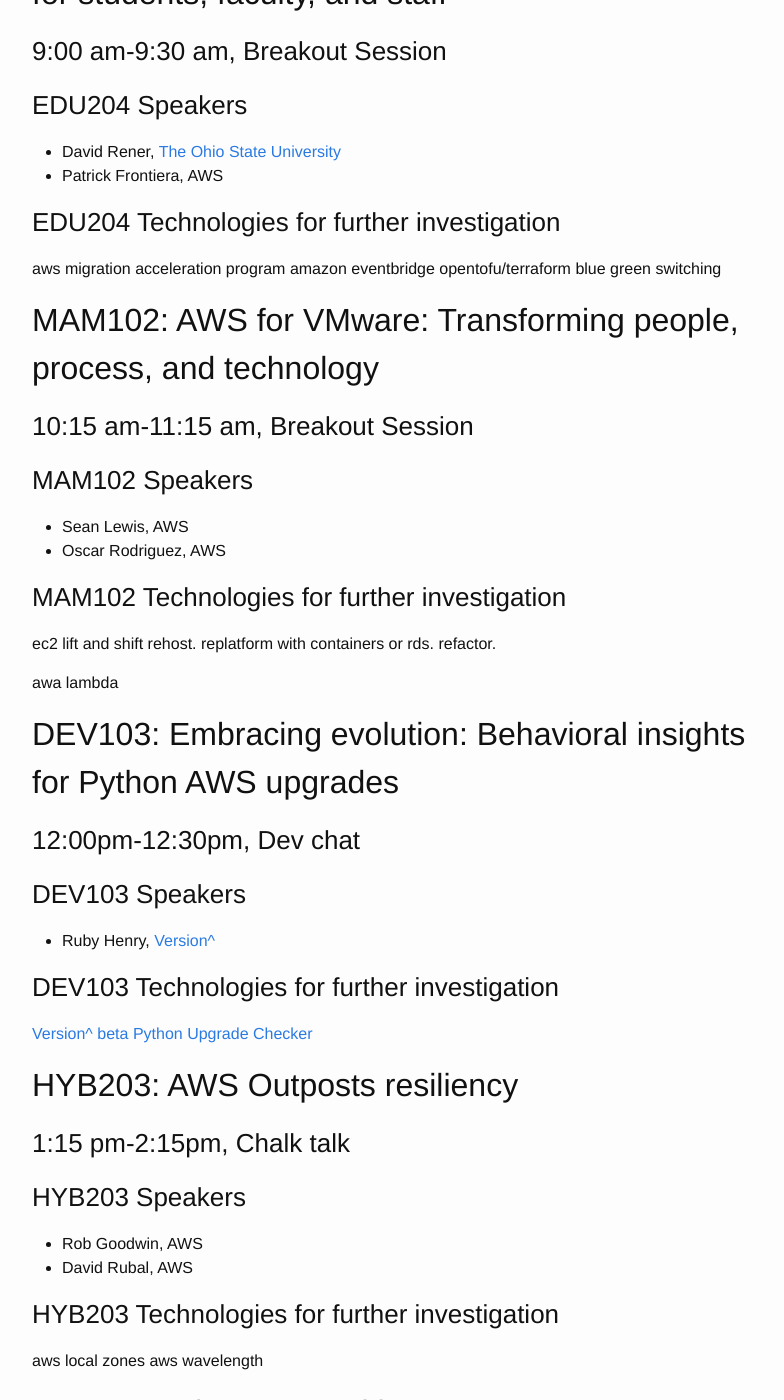
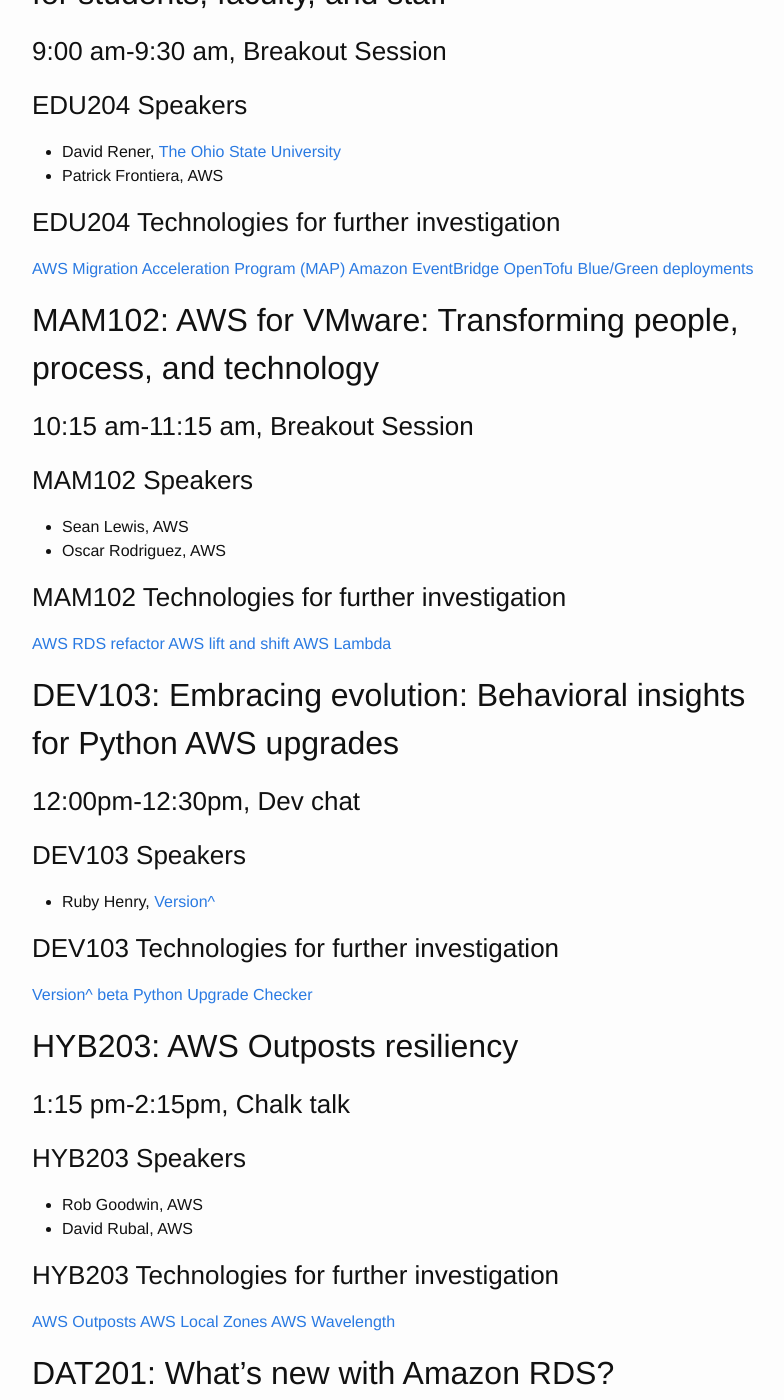
Before and after one commit to roclar/roclar.github.io, a Jekyll site: the page built from _posts/2024-06-26-AWS-Summit-day-two.md, in a window 1280 px wide and 1400 px high, scrolled down 571 px. Shown: the whole window, without its empty margins (238-1022 px from the left). Built offline with Jekyll 4.4.1, drawn with Linux system fonts in a browser that asks for light colours; some of the changed text lies outside the part shown.

Commit message:
Added links

```diff
--- a/_posts/2024-06-26-AWS-Summit-day-two.md
+++ b/_posts/2024-06-26-AWS-Summit-day-two.md
@@ -20,10 +20,10 @@
 
 ### EDU204 Technologies for further investigation
 
-aws migration acceleration program
-amazon eventbridge
-opentofu/terraform
-blue green switching
+[AWS Migration Acceleration Program (MAP)](https://aws.amazon.com/migration-acceleration-program/)
+[Amazon EventBridge](https://aws.amazon.com/eventbridge/)
+[OpenTofu](https://opentofu.org)
+[Blue/Green deployments](https://docs.aws.amazon.com/whitepapers/latest/overview-deployment-options/bluegreen-deployments.html)
 
 ## MAM102: AWS for VMware: Transforming people, process, and technology
 
@@ -36,9 +36,9 @@
 
 ### MAM102 Technologies for further investigation
 
-ec2 lift and shift rehost. replatform with containers or rds. refactor.
-
-awa lambda
+[AWS RDS refactor](https://docs.aws.amazon.com/prescriptive-guidance/latest/oracle-exadata-blueprint/performing-refactor.html)
+[AWS lift and shift](https://aws.amazon.com/products/storage/lift-and-shift/)
+[AWS Lambda](https://aws.amazon.com/pm/lambda/)
 
 ## DEV103: Embracing evolution: Behavioral insights for Python AWS upgrades
 
@@ -63,8 +63,9 @@
 
 ### HYB203 Technologies for further investigation
 
-aws local zones
-aws wavelength
+[AWS Outposts](https://aws.amazon.com/outposts/)
+[AWS Local Zones](https://aws.amazon.com/about-aws/global-infrastructure/localzones/)
+[AWS Wavelength](https://aws.amazon.com/wavelength/)
 
 ## DAT201: What's new with Amazon RDS?
 
```
Also changed, not shown: other parts of _posts/2024-06-26-AWS-Summit-day-two.md (+3 -3 lines).
